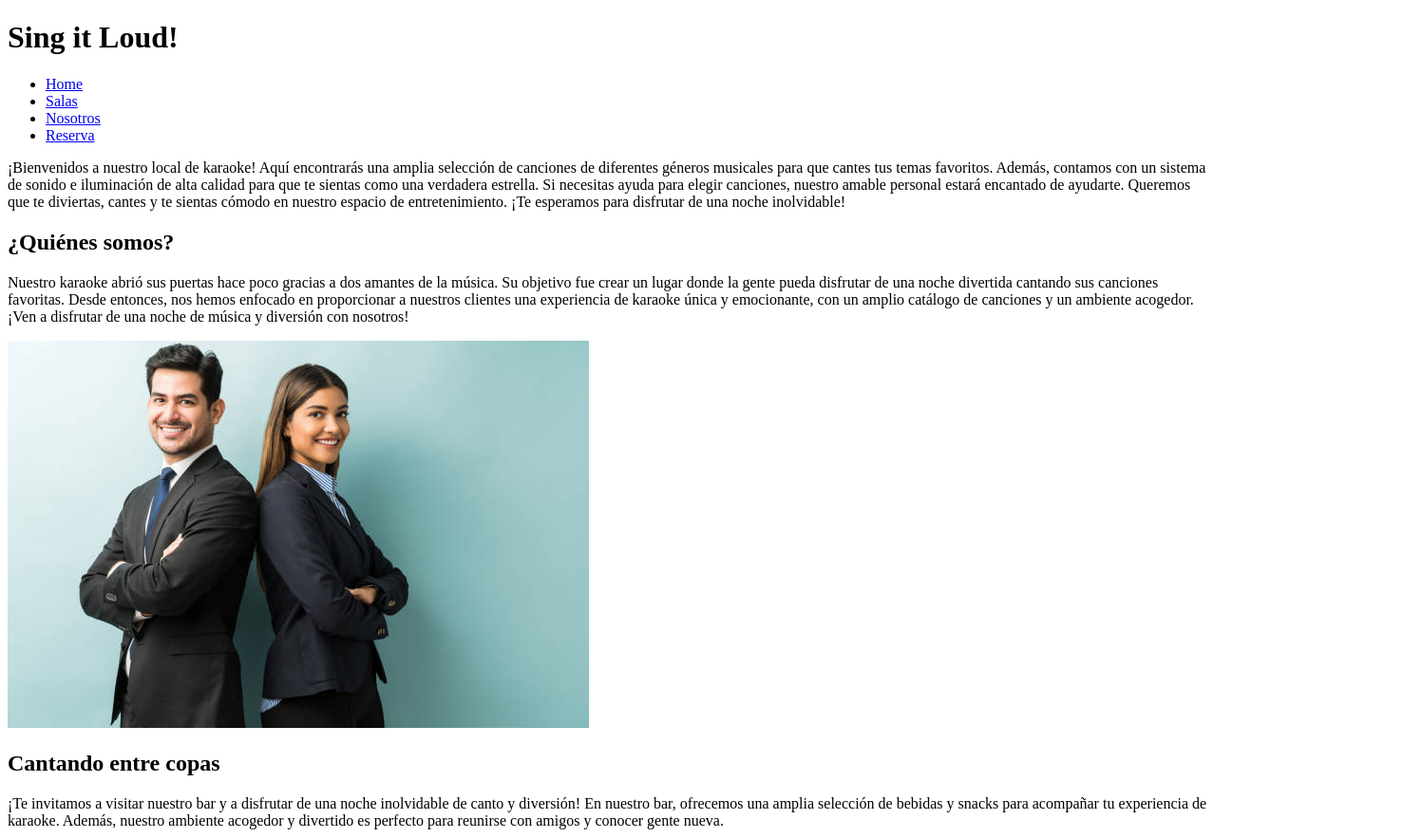
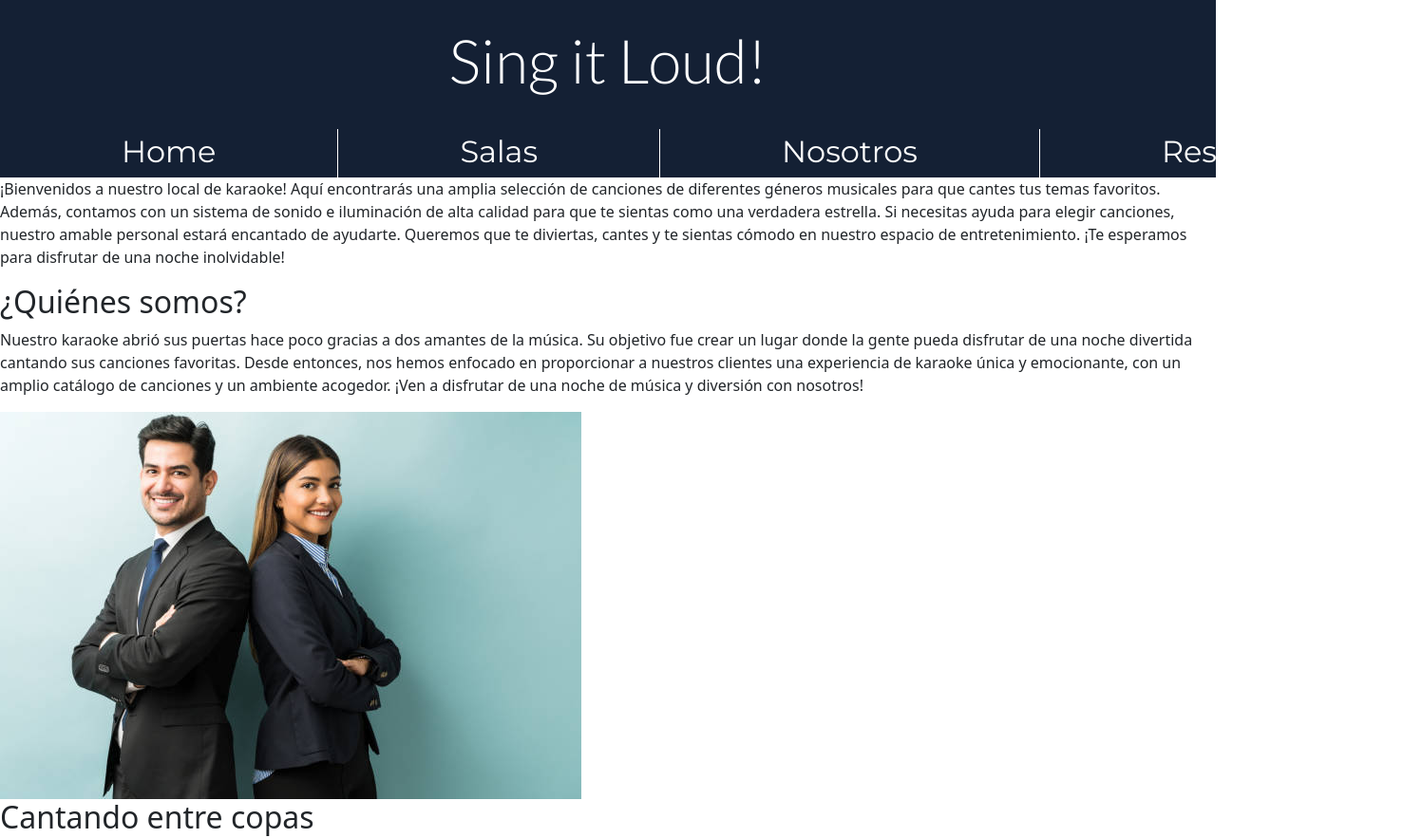
Before and after one commit to DavidLuna-coder/PnetPractices, a plain HTML site: page nosotros.html in a window 1280 px wide. Shown: the top 883 px of the page at 95% size, 1477 px wide, since content can reach past the window. Drawn offline with nearby package versions, Linux system fonts and the light colour scheme.

Commit message:
Tocado css

```diff
--- a/nosotros.html
+++ b/nosotros.html
@@ -7,21 +7,31 @@
     <meta name="viewport" content="width=device-width, initial-scale=1.0">
     <link rel="icon" href="public/logo.svg">
 
+    <link href="styles/about.css" rel="stylesheet" type="text/css">
     <title>Nosotros - Sing It Loud!</title>
+
+    <!-- Bootsrap -->
+    <link href="https://cdn.jsdelivr.net/npm/bootstrap@5.0.2/dist/css/bootstrap.min.css" rel="stylesheet"
+        integrity="sha384-EVSTQN3/azprG1Anm3QDgpJLIm9Nao0Yz1ztcQTwFspd3yD65VohhpuuCOmLASjC" crossorigin="anonymous">
+
+    <!-- Fonts -->
+    <link rel="preconnect" href="https://fonts.googleapis.com">
+    <link rel="preconnect" href="https://fonts.gstatic.com" crossorigin>
+    <link
+        href="https://fonts.googleapis.com/css2?family=Lato:wght@300&family=Montserrat&family=Nunito&family=Open+Sans&display=swap"
+        rel="stylesheet">
 </head>
 
 <body>
-    <header>
+    <header class="general-header">
         <!-- titulo y logo -->
         <h1>Sing it Loud!</h1>
         <!-- <img src="public/logo.svg" alt="logo"> -->
-        <nav>
-            <ul>
-                <li><a href="../">Home</a></li>
-                <li><a href="salas.html">Salas</a></li>
-                <li><a href="nosotros.html">Nosotros</a></li>
-                <li><a href="reserva.html">Reserva</a></li>
-            </ul>
+        <nav class="general-navbar">
+            <li><a class="hover-underline-animation" href="../">Home</a></li>
+            <li><a class="hover-underline-animation href="salas.html">Salas</a></li>
+            <li><a class="hover-underline-animation href="nosotros.html">Nosotros</a></li>
+            <li><a class="hover-underline-animation href="reserva.html">Reserva</a></li>
         </nav>
     </header>
     <section id="bienvenida">
@@ -59,13 +69,14 @@
             src="https://www.google.com/maps/embed?pb=!1m18!1m12!1m3!1d3389.763963399172!2d-6.141637740775219!3d36.68625889360571!2m3!1f0!2f0!3f0!3m2!1i1024!2i768!4f13.1!3m3!1m2!1s0xd0dc6e84844a39f%3A0x6dac3ef5f3d0ffea!2sJerez%20de%20la%20Frontera%2C%20C%C3%A1diz!5e0!3m2!1ses!2ses!4v1677656434759!5m2!1ses!2ses"
             width="600" height="450" style="border:0;" allowfullscreen="" loading="lazy"
             referrerpolicy="no-referrer-when-downgrade"></iframe>
-            <img src="./images/ubicacion.png" alt="ubicacion">
+        <img src="./images/ubicacion.png" alt="ubicacion">
     </section>
     <aside>
         <article>
             <h3>Noches temáticas</h3>
             <img src="./images/halloween.jpg" alt="halloween">
-            <p>¡Ven y únete a nuestras noches temáticas en el karaoke! Cada semana ofrecemos diferentes temáticas de canciones para que
+            <p>¡Ven y únete a nuestras noches temáticas en el karaoke! Cada semana ofrecemos diferentes temáticas de
+                canciones para que
                 puedas cantar tus canciones favoritas en un ambiente divertido y emocionante.
             </p>
         </article>
@@ -90,9 +101,12 @@
         <article>
             <h3>Torneos y competiciones</h3>
             <img src="./images/trofeo.jpg" alt="trofeo">
-            <p>¡Participa en nuestros torneos y competiciones de karaoke! Demuestra tus habilidades de canto y compite con otros
-                cantantes para ganar increíbles premios. Desde torneos de canto en solitario hasta competiciones en grupo, tenemos
-                opciones para todos los niveles y gustos. ¡Ven y únete a la diversión en nuestros torneos y competiciones de karaoke!
+            <p>¡Participa en nuestros torneos y competiciones de karaoke! Demuestra tus habilidades de canto y compite
+                con otros
+                cantantes para ganar increíbles premios. Desde torneos de canto en solitario hasta competiciones en
+                grupo, tenemos
+                opciones para todos los niveles y gustos. ¡Ven y únete a la diversión en nuestros torneos y
+                competiciones de karaoke!
             </p>
         </article>
     </aside>
--- /dev/null
+++ b/styles/about.css
@@ -0,0 +1,73 @@
+*{
+    margin:0;
+}
+
+li a{
+    color:white;
+    text-decoration: none;
+}
+
+li a:hover{
+    color: white;
+}
+.general-header{
+    background-color: #142034;
+    color: white;
+    display: flex;
+    flex-direction: column;
+    align-items: center;
+}
+
+.general-header h1
+{
+    padding: 2%;
+    font-size: 4rem;
+    font-family: 'Lato',sans-serif;
+}
+
+.general-navbar{
+    display: flex;
+    width: 100%;
+    list-style: none;
+    font-size: 2rem;
+    text-align: center;
+    justify-content: space-between;
+    font-family: 'Montserrat', sans-serif;
+}
+
+
+.general-navbar > li{
+    border-right: 1px solid white;
+    padding: 0 10% 0.2rem 10%;
+}
+
+.general-navbar > li:last-child{
+    border-right: none;
+}
+
+.general-navbar > li:hover{
+    background-color: #063147;
+}
+
+.hover-underline-animation {
+    display: inline-block;
+    position: relative;
+}
+
+.hover-underline-animation:after {
+    content: '';
+    position: absolute;
+    width: 100%;
+    transform: scaleX(0);
+    height: 0.125rem;
+    bottom: 0;
+    left: 0;
+    background-color: #0087ca;
+    transform-origin: bottom right;
+    transition: transform 0.25s ease-out;
+}
+
+.hover-underline-animation:hover:after {
+    transform: scaleX(1);
+    transform-origin: bottom left;
+}
--- a/styles/home.css
+++ b/styles/home.css
@@ -116,6 +116,7 @@ footer {
 /*FOOTER BOOTSRAP*/
 footer>p{
     margin-top: 1rem;
+    margin: 0;
     padding-bottom: 1rem;
     display: flex;
     justify-content: center;
```
Also changed, not shown: index.html (+1 -1 lines).
